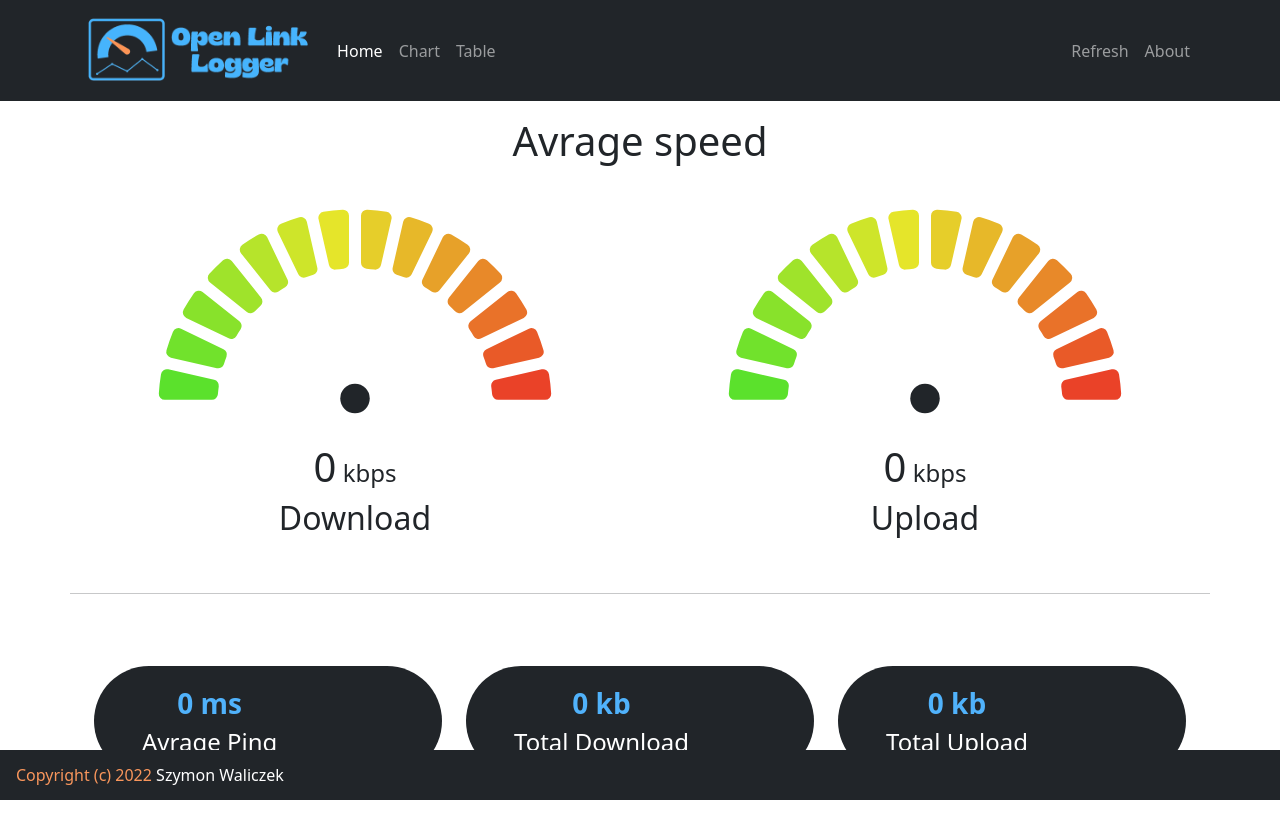
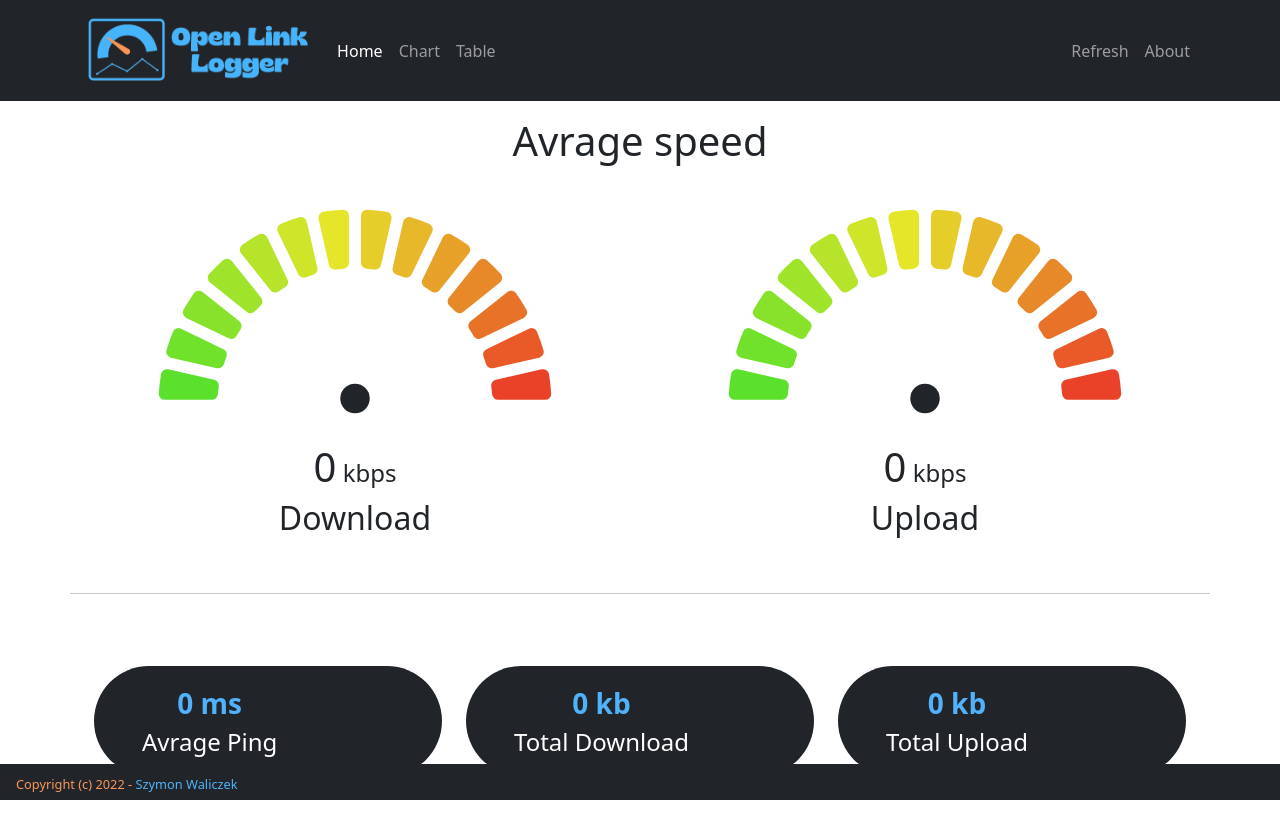
Before and after one commit to majster-pl/open-link-logger, a React (Create React App) app: page / in a window 1280 px wide. Built offline with nearby package versions, Linux system fonts and the light colour scheme; data requests are answered from the project's data file.

Commit message:
change footer height and font size, add github icon

```diff
--- a/src/App.js
+++ b/src/App.js
@@ -199,16 +199,17 @@ function App() {
           )}
         </div>
       </Modal>
-      <Navbar fixed="bottom" variant="dark" bg="dark">
-        <Navbar.Brand className="ms-3 fs-6 fn-orange">
-          Copyright (c) 2022{" "}
+      <Navbar className="py-0" fixed="bottom" variant="dark" bg="dark">
+        <Navbar.Brand style={{ fontSize: "0.8rem" }} className="ms-3 fn-orange">
+          Copyright (c) 2022{" - "}
           <a
-            className="text-white text-decoration-none"
+            className="fn-blue text-decoration-none"
             href="https://github.com/majster-pl"
             target={"_blank"}
             rel="noreferrer"
           >
-            Szymon Waliczek
+            Szymon Waliczek {" "}
+            <i className="fa fa-github" style={{fontSize: "1.1rem"}} aria-hidden="true"></i>
           </a>
         </Navbar.Brand>
       </Navbar>
```
